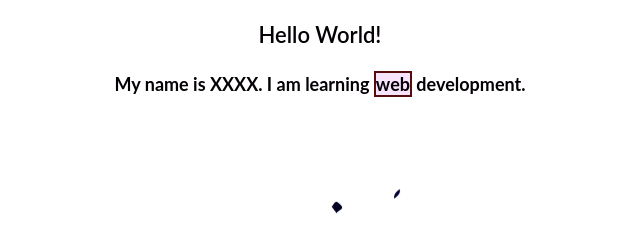
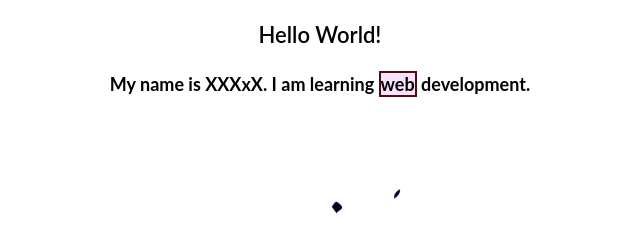
Before and after one commit to grace-tt/new_portfolio, a plain HTML site: page index.html in a window 1280 px wide. Shown: the part 221-461 px from the top of the page, 320-960 px from the left. Drawn offline with nearby package versions, Linux system fonts and the light colour scheme; a web font is replaced by a local one.

Commit message:
save changes

```diff
--- a/index.html
+++ b/index.html
@@ -60,7 +60,7 @@
       <div class="profile">
         <img src="img/sea.png" class="profile_portrait" alt="portrait" />
         <h1>Hello World!</h1>
-        <p>My name is XXXX. I am learning <span>web</span> development.</p>
+        <p>My name is XXXxX. I am learning <span>web</span> development.</p>
       </div>
 
       <svg
```
Also changed, not shown: contact.html (+1 -1 lines), work.html (+1 -1 lines).
